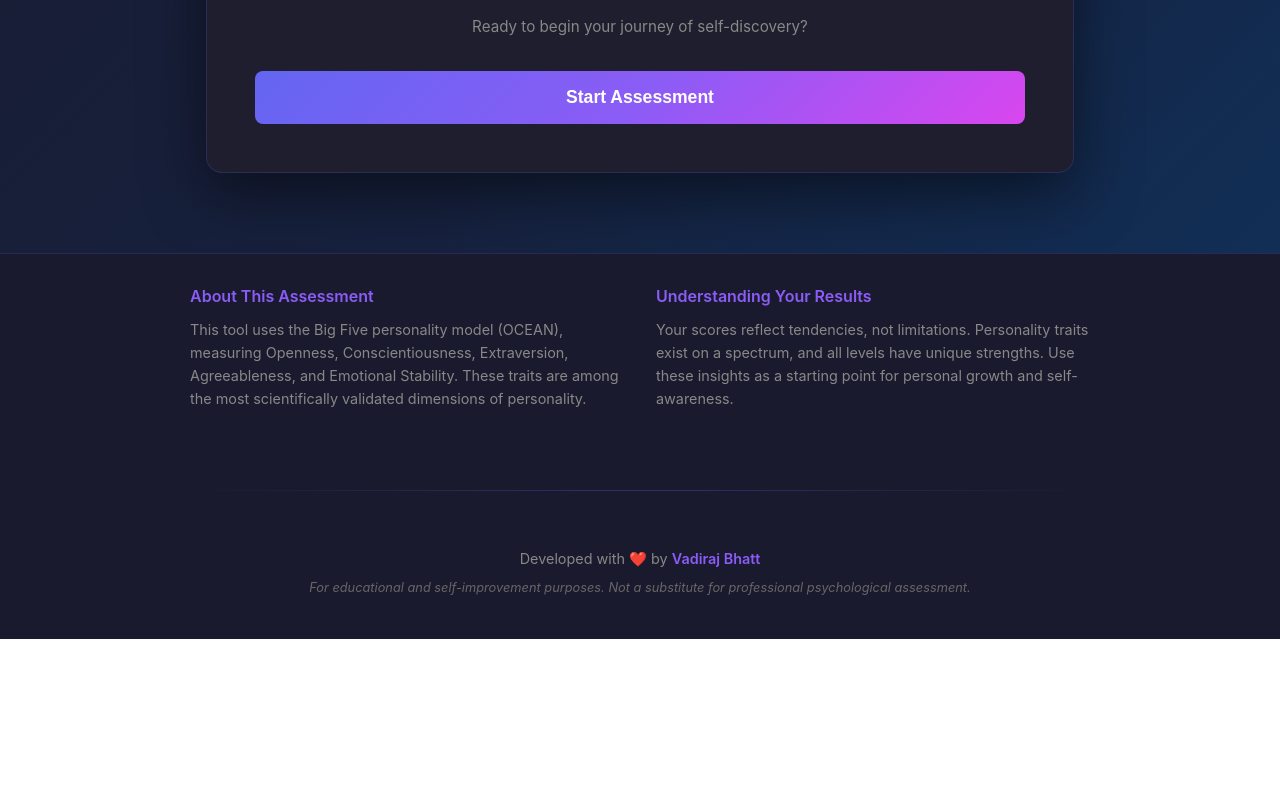
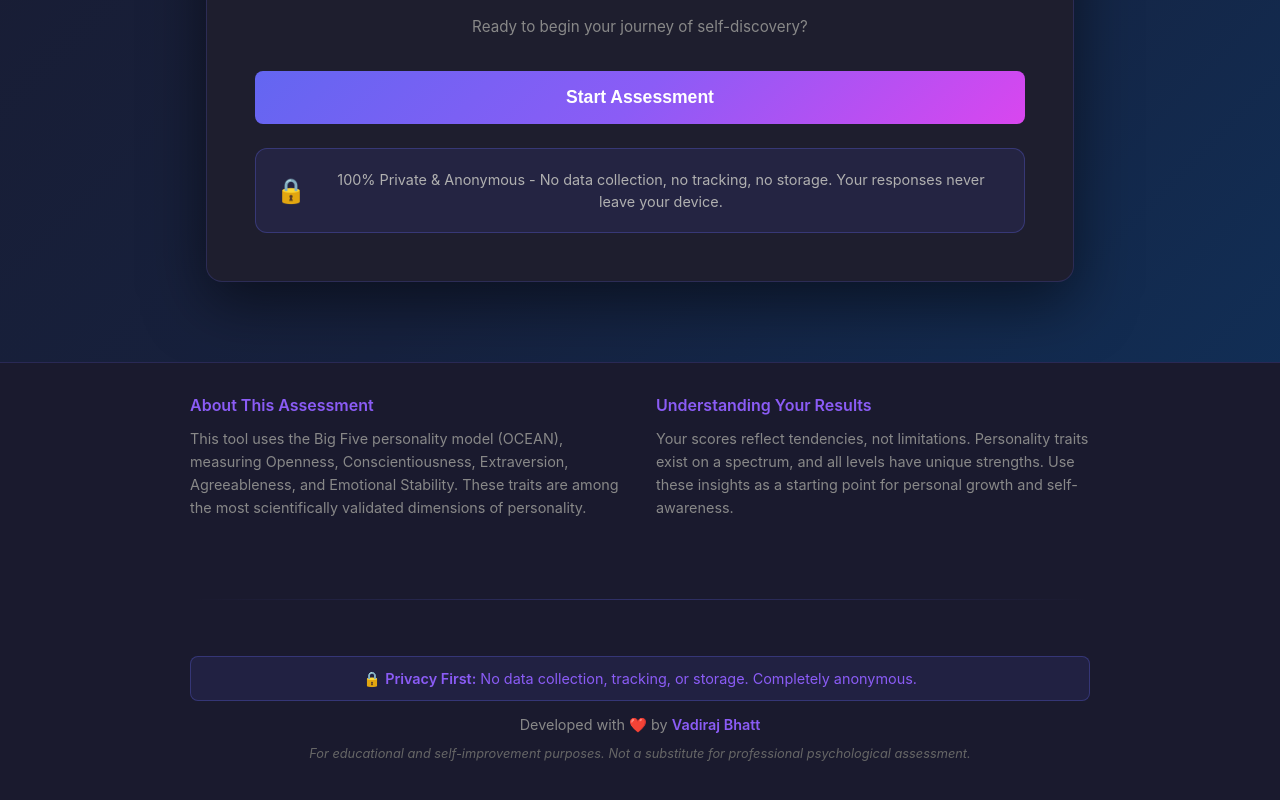
Before and after one commit to VadirajBhatt/personality_test, a plain HTML site: page index.html in a window 1280 px wide. Shown: the part 630-1430 px from the top of the page. Before the commit the page ends 1269 px from the top, so only its background shows below. Drawn offline with Linux system fonts and the light colour scheme.

Commit message:
[RELEASE] Privacy badge

```diff
--- a/index.html
+++ b/index.html
@@ -45,6 +45,10 @@
                 <div class="cta-section">
                     <p class="subtitle">Ready to begin your journey of self-discovery?</p>
                     <button class="btn-primary" onclick="startAssessment()">Start Assessment</button>
+                    <div class="privacy-notice">
+                        <span class="privacy-icon">🔒</span>
+                        <p>100% Private & Anonymous - No data collection, no tracking, no storage. Your responses never leave your device.</p>
+                    </div>
                 </div>
             </div>
         </div>
@@ -93,6 +97,7 @@
             </div>
             <div class="footer-divider"></div>
             <div class="footer-credits">
+                <p class="privacy-badge">🔒 <strong>Privacy First:</strong> No data collection, tracking, or storage. Completely anonymous.</p>
                 <p>Developed with ❤️ by <strong>Vadiraj Bhatt</strong></p>
                 <p class="footer-note">For educational and self-improvement purposes. Not a substitute for professional psychological assessment.</p>
             </div>
--- a/styles.css
+++ b/styles.css
@@ -440,6 +440,40 @@ p {
     font-style: italic;
 }
 
+.privacy-badge {
+    background: rgba(99, 102, 241, 0.1);
+    border: 1px solid rgba(99, 102, 241, 0.3);
+    padding: 0.5rem 1rem;
+    border-radius: 0.5rem;
+    font-size: 0.85rem !important;
+    color: #8b5cf6 !important;
+    margin-bottom: 0.75rem !important;
+}
+
+/* Privacy Notice */
+.privacy-notice {
+    display: flex;
+    align-items: center;
+    gap: 0.75rem;
+    background: rgba(99, 102, 241, 0.1);
+    border: 1px solid rgba(99, 102, 241, 0.3);
+    padding: 1rem;
+    border-radius: 0.75rem;
+    margin-top: 1.5rem;
+}
+
+.privacy-icon {
+    font-size: 1.5rem;
+    flex-shrink: 0;
+}
+
+.privacy-notice p {
+    font-size: 0.85rem;
+    color: #b0b0b0;
+    margin: 0;
+    line-height: 1.5;
+}
+
 @media (min-width: 768px) {
     .content {
         padding: 3rem;
@@ -524,4 +558,17 @@ p {
     .footer-note {
         font-size: 0.8rem !important;
     }
+
+    .privacy-badge {
+        font-size: 0.9rem !important;
+        padding: 0.6rem 1.25rem;
+    }
+
+    .privacy-notice {
+        padding: 1.25rem;
+    }
+
+    .privacy-notice p {
+        font-size: 0.9rem;
+    }
 }
```
